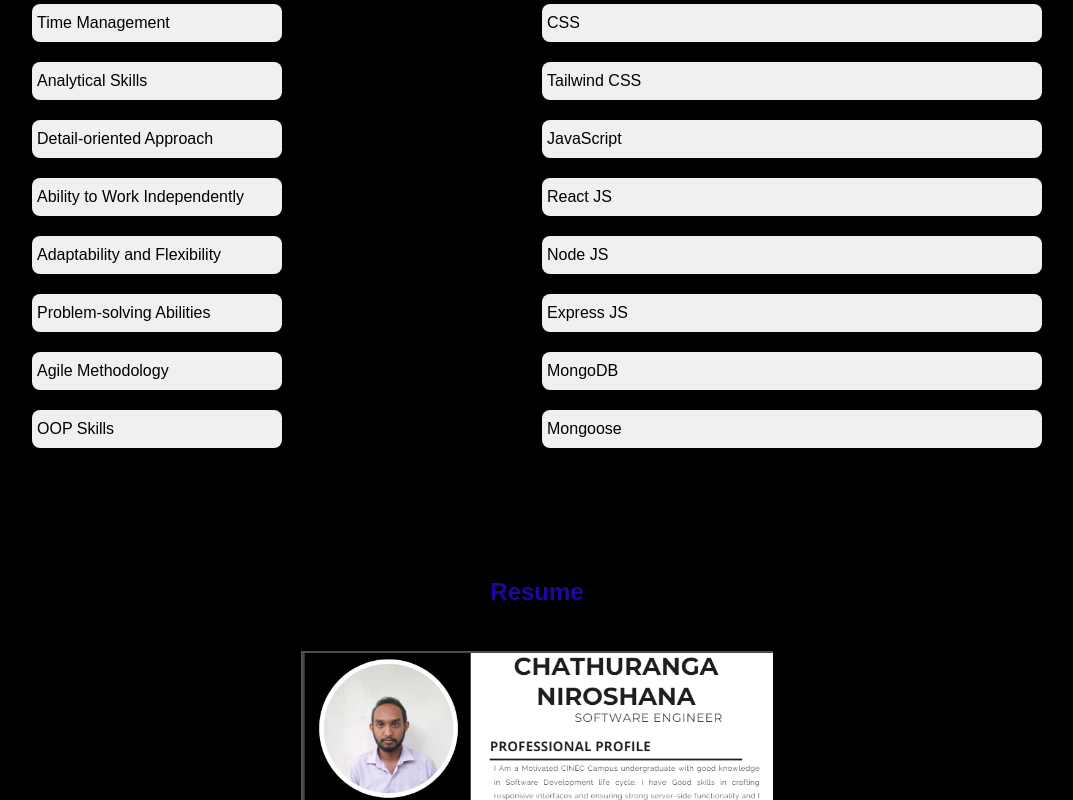
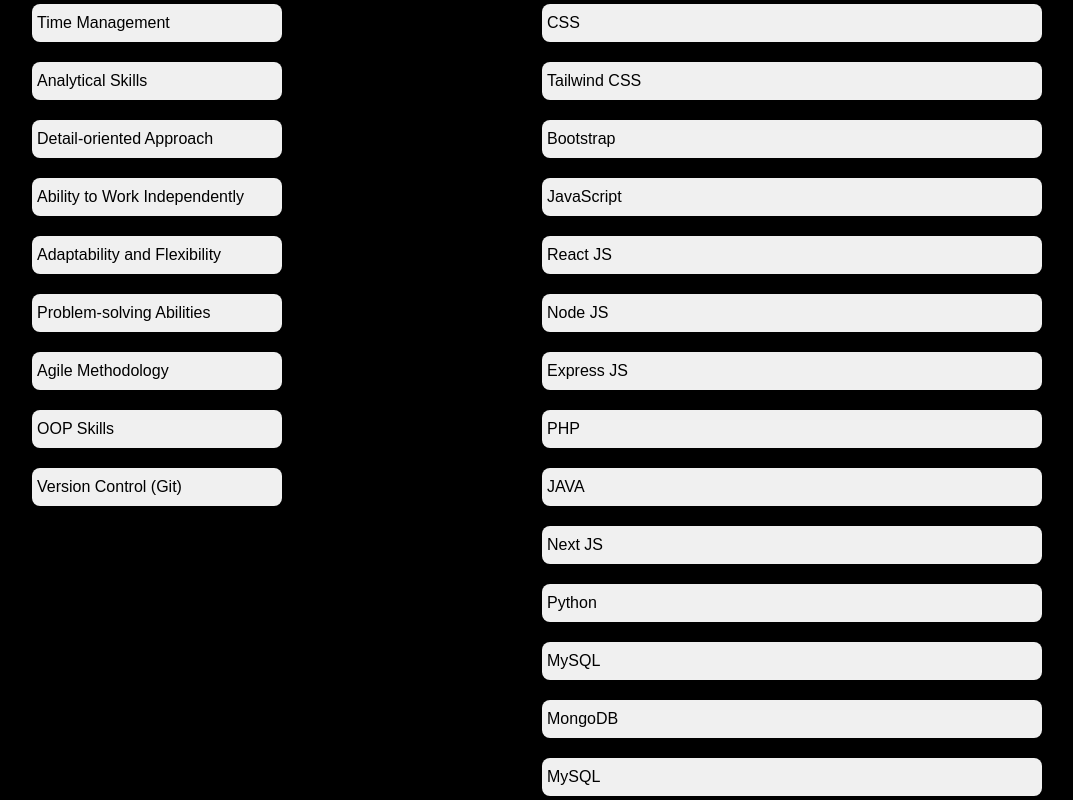
Before and after one commit to Chathuranga-Niroshana/portfolio, a React (Create React App) app: page / in a window 1280 px wide. Shown: the part 4340-5140 px from the top of the page, without its empty margins (103-1176 px from the left). Built offline with nearby package versions, Linux system fonts and the light colour scheme.

Commit message:
Update Skill.js

```diff
--- a/src/Sections/Skill/Skill.js
+++ b/src/Sections/Skill/Skill.js
@@ -91,58 +91,55 @@
           <div className="skill" id="oopSkills">
             OOP Skills
           </div>
+  <div className="skill" id="oopSkills">
+           Version Control (Git)
+          </div>
         </div>
         <div className="skills-container">
           <div className="skill key" id="html">
             HTML
-            <p>
-              Standard markup language for documents designed to be displayed in
-              a web browser.
-            </p>
           </div>
           <div className="skill key" id="css">
             CSS
-            <p>
-              Style sheet language for describing the look and formatting of a
-              document.
-            </p>
           </div>
           <div className="skill key" id="tailwind">
             Tailwind CSS
-            <p>Tailwind CSS provides utility-first classes for design.</p>
+          </div>
+    <div className="skill key" id="tailwind">
+            Bootstrap
           </div>
           <div className="skill key" id="javascript">
             JavaScript
-            <p>
-              Programming language for interactive web pages. A core technology
-              of the World Wide Web.
-            </p>
           </div>
           <div className="skill key" id="react">
             React JS
-            <p>
-              JavaScript library for building user interfaces or UI components.
-              Maintained by Facebook and a community of developers.
-            </p>
           </div>
           <div className="skill key" id="node">
             Node JS
-            <p>Node js is a JavaScript runtime built on Chrome's V8 engine.</p>
           </div>
           <div className="skill key" id="express">
             Express JS
-            <p>Express.js is a web application framework for Node.js.</p>
+          </div>
+    <div className="skill key" id="mysql">
+            PHP
+          </div>
+    <div className="skill key" id="mysql">
+            JAVA
+          </div>
+    <div className="skill key" id="mysql">
+            Next JS
+          </div>
+    <div className="skill key" id="mysql">
+            Python
+          </div>
+    <div className="skill key" id="mysql">
+            MySQL
           </div>
           <div className="skill key" id="mongodb">
             MongoDB
-            <p>NoSQL database program.</p>
           </div>
-          <div className="skill key" id="mongoose">
-            Mongoose
-            <p>
-              Mongoose is an Object Data Modeling (ODM) library for MongoDB and
-              Node.js.
-            </p>
+          <div className="skill key" id="mysql">
+            MySQL
           </div>
         </div>
       </div>
```
